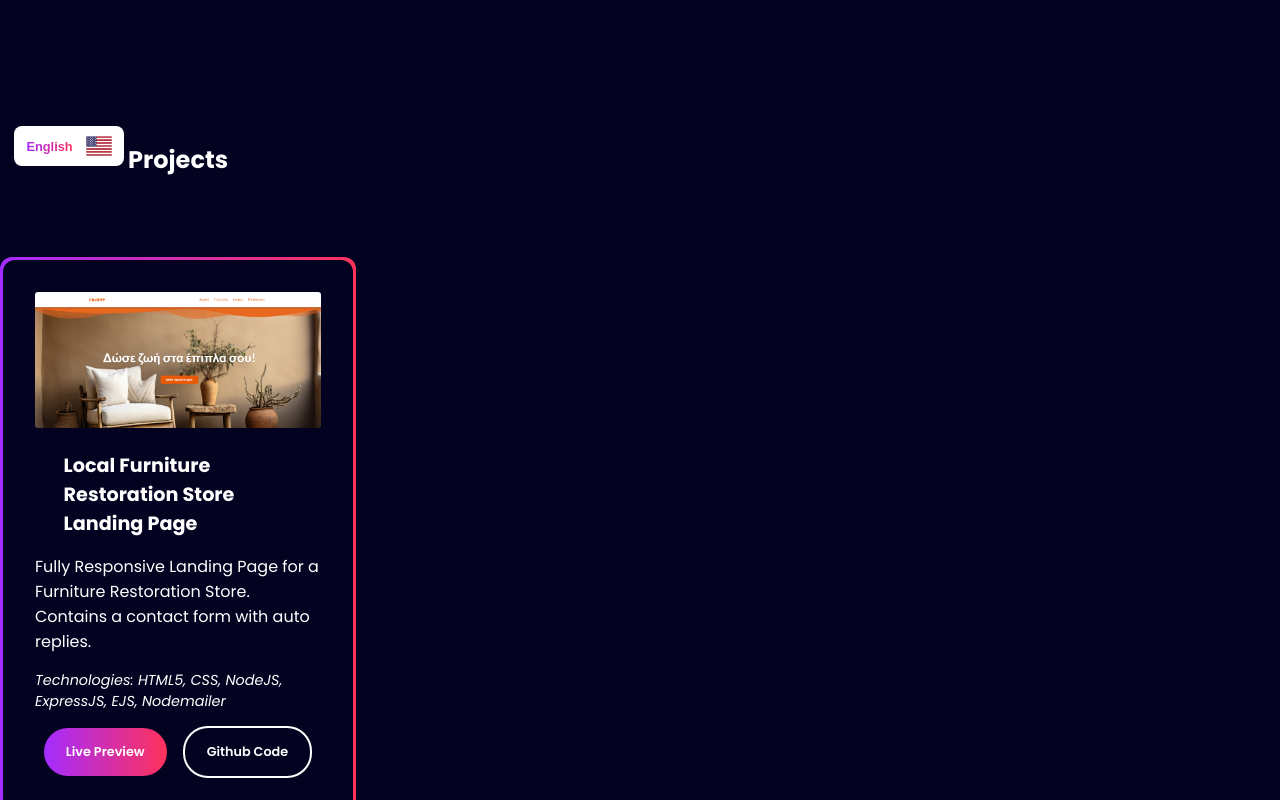
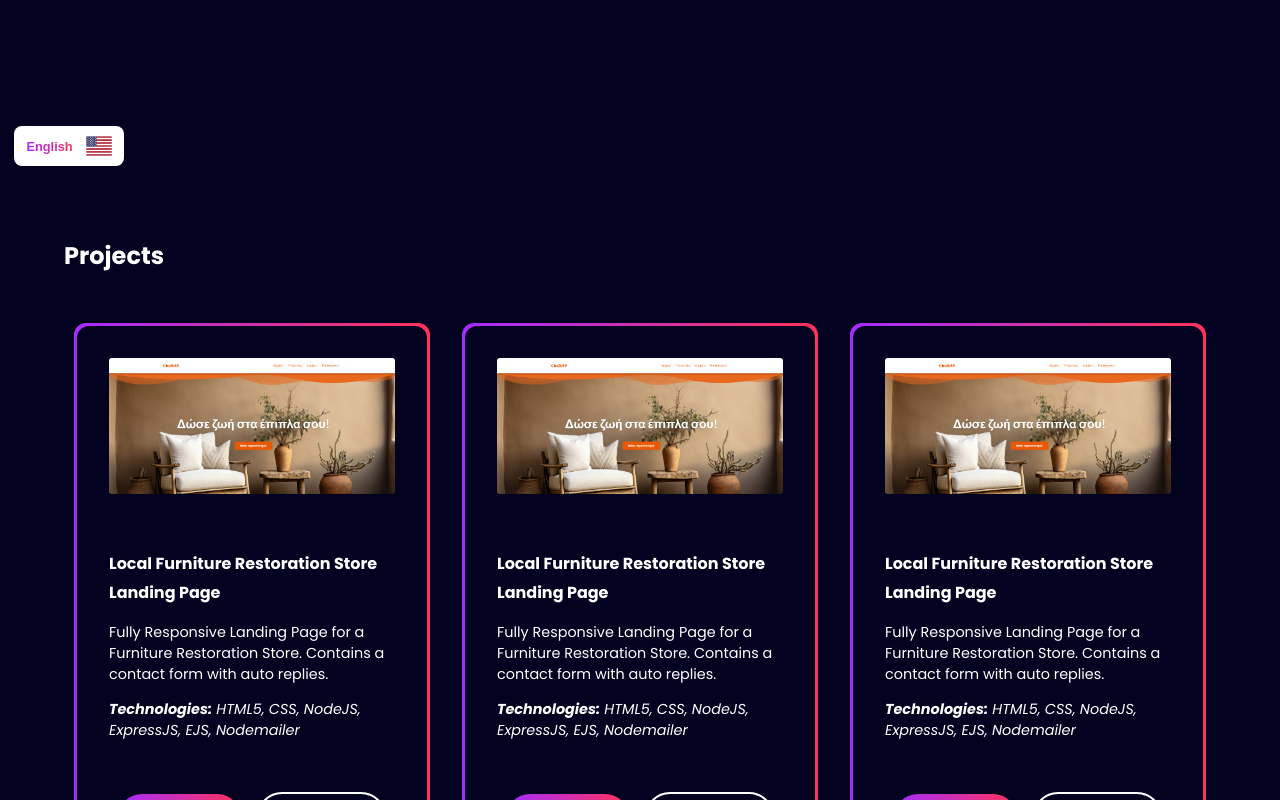
Before and after one commit to kosmiadis/personal_portfolio, a React (Create React App) app: page / in a window 1280 px wide. Shown: the part 620-1420 px from the top of the page. Built offline with nearby package versions, Linux system fonts and the light colour scheme.

Commit message:
added changes

```diff
--- a/src/App.js
+++ b/src/App.js
@@ -17,6 +17,8 @@ function App() {
   const changeLanguage = (lng) => {
     i18n.changeLanguage(lng);
   }
+
+
 
   const technologies = [
     {id: 1, name: 'HTML5', experience_perc: 100, experience_level: 'Advanced'},
--- a/src/Components/Content/Home/Home.js
+++ b/src/Components/Content/Home/Home.js
@@ -1,52 +1,26 @@
-import { useSpring, animated } from '@react-spring/web'
-import { useInView } from 'react-intersection-observer';
 import dummyProfilePhoto from '../../../images/dummy_profile_photo.webp'
-import { useEffect } from 'react';
+import { useFadeInLeft } from "../../../animations";
 
 const Home = ({t}) => {
 
-  const { ref, inView } = useInView({
-    triggerOnce: false, // Set to false to trigger every time it comes into view
-    threshold: 0.5, // Adjust as needed, 0.1 means 10% of the element is in view
-  });
-
-  const [springs, api] = useSpring(() => ({
-    from: {
-      x: -30,
-      opacity: 0
-    },
-    to: {
-      x: 0,
-      opacity: 1
-    },
-    config: { duration: 600 }, // Adjust the duration as needed
-  }));
-
-  useEffect(() => {
-    if (inView) {
-      api.start({
-        from: { x: -30, opacity: 0 },
-        to: { x: 0, opacity: 1},
-      });
-    }
-  }, [inView, api]);
+  const { ref, styles, animated } = useFadeInLeft();
 
   return (
     <div className='home'>
         <div className="home_inner_wrapper">
-          <animated.div ref={ref} style={{...springs}} className="text_content">
+          <animated.div ref={ref} style={{...styles}} className="text_content">
             <h2 id='hero_heading'>{t('hero_heading')}</h2>
             <h2 id='hero_subheading'>{t('hero_subheading')}</h2>
             <p id='hero_text'>{t('hero_text')}</p>
           </animated.div>
 
-          <animated.div ref={ref} style={{...springs}} className="me">
+          <animated.div ref={ref} style={{...styles}} className="me">
             <div className="photo_wrapper">
               <img src={dummyProfilePhoto} alt=''/>
             </div>
           </animated.div>
 
-          <animated.button ref={ref} style={{...springs}} id='portfolio_btn'><span>Portfolio</span></animated.button>
+          <animated.button ref={ref} style={{...styles}} id='portfolio_btn'><span>Portfolio</span></animated.button>
         </div>
 
     </div>
--- a/src/Components/Content/Projects/Project.js
+++ b/src/Components/Content/Projects/Project.js
@@ -1,43 +1,23 @@
-import { useSpring, animated } from "@react-spring/web";
-import { useEffect } from "react";
-import { useInView } from "react-intersection-observer";
-
+import { useFadeInLeft } from "../../../animations";
+import { animated } from "@react-spring/web";
 
 const Project = ({t, project}) => {
 
-    const { img_url, title, description, technologies, github_url, live_demo_url } = project;
-
-  const {ref, inView} = useInView({
-    triggerOnce: false,
-    threshold: 0.1
-  })
-
-  const [fadeIn, api] = useSpring(() => ({
-    from: {opacity: 0},
-    to: {opacity: 1}
-  }))
-
-  useEffect(() => {
-    if(inView) {
-      api.start({
-        from: {opacity: 0},
-        to: {opacity: 1}
-      })
-    }
-  }, [inView, api])
+  const { img_url, title, description, technologies, github_url, live_demo_url } = project;
+  const { ref, styles} = useFadeInLeft();
 
     return (
-      <animated.div styles={{...fadeIn}} ref={ref} className='project'>
+      <animated.div ref={ref} styles={{...styles}} className='project'>
         <div className="project_inner_wrapper">
 
           <div className="img_preview">
-            <img src={img_url} alt={"Chalk59 Preview"} width='350px'/>
+            <img src={img_url} alt={"Chalk59 Preview"}/>
           </div>
 
           <div className="project_text">
-            <h2>{title}</h2>
+            <h2 id='title'>{title}</h2>
             <p id='description'>{description}</p>
-            <p id='technologies'>{t('technologies')}: {technologies.join(', ')}</p>
+            <p id='technologies'><b>{t('technologies')}:</b> {technologies.join(', ')}</p>
           </div>
 
           <div className="project_actions">
--- a/src/Components/Content/Projects/Projects.js
+++ b/src/Components/Content/Projects/Projects.js
@@ -1,13 +1,18 @@
 import Project from "./Project"
+import { useFadeInLeft } from "../../../animations";
 
 const Projects = ({t, projects}) => {
 
+  const { ref, styles, animated } = useFadeInLeft();
+
   return (
     <div className="projects">
-        <h2>{t("projects")}</h2>
-        {projects.map(project => (
-            <Project t={t} project={project} key={project.id}/>
-        ))}
+        <animated.h2 ref={ref} style={{...styles}} id="projects_heading">{t("projects")}</animated.h2>
+        <div className="projects_wrapper">
+          {projects.map(project => (
+              <Project t={t} project={project} key={project.id}/>
+          ))}
+        </div>
     </div>
   )
 }
--- /dev/null
+++ b/src/animations.js
@@ -0,0 +1,60 @@
+import { useSpring, animated } from '@react-spring/web';
+import { useInView } from 'react-intersection-observer';
+import { useEffect } from 'react';
+
+
+export const useFadeInLeft = () => {
+    const { ref, inView } = useInView({
+        triggerOnce: false,
+        threshold: 0.1,
+    });
+
+    const [styles, api] = useSpring(() => ({
+        from: {
+          x: -30,
+          opacity: 0
+        },
+        to: {
+          x: 0,
+          opacity: 1
+        },
+        config: { duration: 600 }, // Adjust the duration as needed
+    }));
+
+    useEffect(() => {
+        if (inView) {
+            api.start();
+        }
+    }, [inView, api])
+
+
+    return { ref, styles, animated };
+};
+
+export const usePopUp = () => {
+    const { ref, inView } = useInView({
+        triggerOnce: false,
+        threshold: 0.1,
+    });
+
+    const [styles, api] = useSpring(() => ({
+        from: {
+          x: -30,
+          opacity: 0
+        },
+        to: {
+          x: 0,
+          opacity: 1
+        },
+        config: { duration: 600 }, // Adjust the duration as needed
+    }));
+
+    useEffect(() => {
+        if (inView) {
+            api.start();
+        }
+    }, [inView, api])
+
+
+    return { ref, styles, animated };
+};
--- a/src/styles/projects/project.scss
+++ b/src/styles/projects/project.scss
@@ -29,12 +29,14 @@ div.project {
 
         & div.project_text {
 
-            & h2 {
-                font-size: 1.2rem;
+            & h2#title {
+                width: 100%;
+                line-height: 1.8rem;
+                font-size: 1rem;
             }
 
             & p#description {
-                font-size: 1rem;
+                font-size: .9rem;
 
             }
 
--- a/src/styles/projects/projects.scss
+++ b/src/styles/projects/projects.scss
@@ -1,23 +1,30 @@
 @import url('./project.scss');
 
 div.projects {
+    min-height: 100vh;
+    max-width: 1400px;
     display: flex;
     flex-direction: column;
-    width: 100%;
-    gap: 60px;
+    padding: 1rem;
 
-    & h2 {
-        width: 80%;
-        margin-inline: auto;
+    div.projects_wrapper {
+        display: flex;
+        flex-wrap: wrap;
+        gap: 2rem;
+        justify-content: center;
+    }
+
+    & #projects_heading {
+        padding-left: 3rem;
+        margin: 0;
+        margin-top: 100px;
+        margin-bottom: 50px;
         text-align: left;
     }
 }
 
 @media screen and (min-width: 769px) {
     div.projects {
-        grid-template-columns: repeat(3, auto);
-        grid-template-rows: max-content;
-
         & h2 {
             grid-column-start: 1;
             grid-column-end: -1;
```
